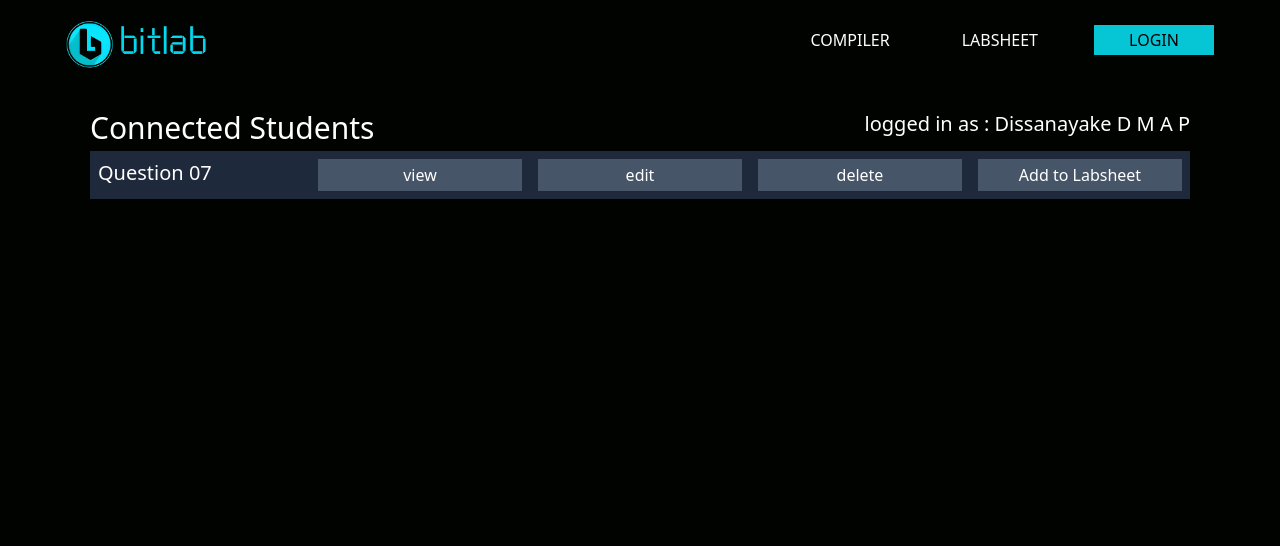
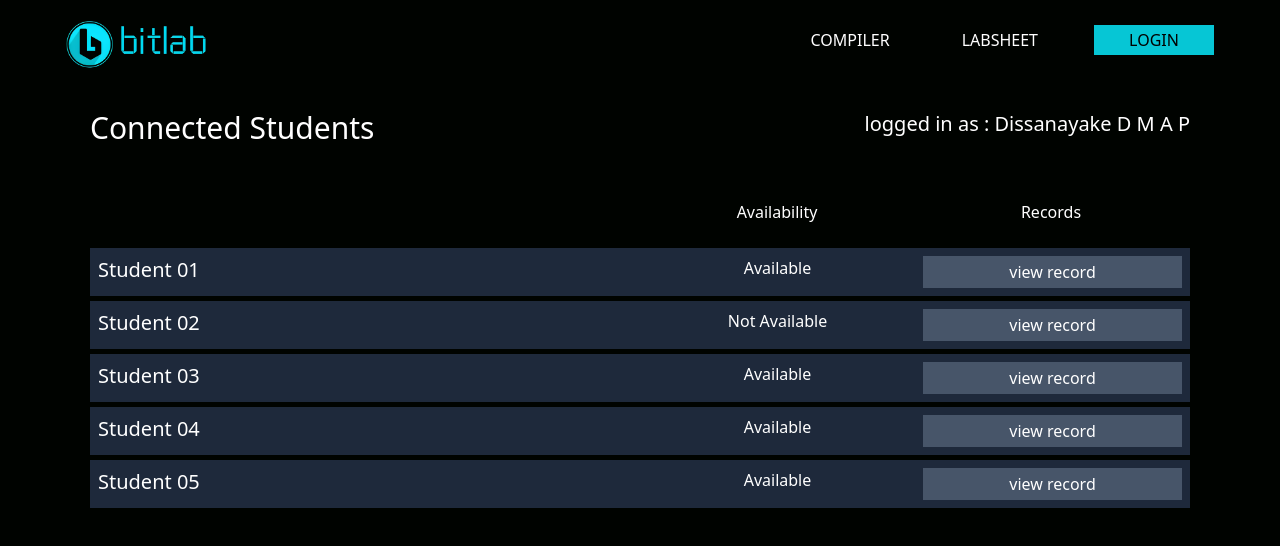
Before and after one commit to AnjanaPrabhath/BitLab, a React (Create React App) app in the folder frontend/: page /admin/student_details in a window 1280 px wide. Shown: the top 546 px of the page. Built offline with nearby package versions, Linux system fonts and the light colour scheme.

Commit message:
admin dashboard add question testarea

```diff
--- a/frontend/src/Pages/AJ/AddQuestion.jsx
+++ b/frontend/src/Pages/AJ/AddQuestion.jsx
@@ -31,7 +31,7 @@ const AddQuestion = () => {
 
               <p className='py-3 '>Question Description </p>
               <div>
-                  <input type='text'
+                  <textarea
                   className='bg-[#1f1f1f] placeholder-slate-400 text-[#d0d0d0]  rounded-md px-2 py-2 mt-1 mb-2 border-blue-400 w-full h-[200px]'
                   />
               </div>
--- a/frontend/src/Pages/StudentDetails.jsx
+++ b/frontend/src/Pages/StudentDetails.jsx
@@ -17,21 +17,71 @@ const StudentDetails = () => {
             </h3>
         </div>
 
-        <div className='max-w-[1100px] justify-between mx-auto mt-[50px]py-2 px-2 text-white grid grid-cols-4 gap-4 '>
+        <div className='max-w-[1100px] justify-between mx-auto mt-[50px]py-2 px-[10px] py-1 mt-[50px] mb-[20px] text-white grid grid-cols-4 gap-4 '>
           <div></div>
           <div></div>
-          <div></div>
-          <div></div>
+          <div className='text-center'>Availability</div>
+          <div className='text-center'>Records</div>
         </div>
-        <div className='max-w-[1100px] justify-between mx-auto mt-[5px] bg-slate-800 py-2 px-2 text-white grid grid-cols-5 gap-4 '>
+
+        {/* student 01 */}
+        <div className='max-w-[1100px] justify-between mx-auto mt-[5px] bg-slate-800 py-2 px-2 text-white grid grid-cols-4 gap-4 '>
                 <Link>
-                <h2 className='flex flex-col font-normal text-xl'>Question 07 </h2>
+                <h2 className='flex flex-col font-normal text-xl'>Student 01 </h2>
                 </Link>
 
-                <button className='bg-slate-600 cursor-pointer hover:scale-105 duration-500 px-[10px] py-1'>view</button>
-                <button className='bg-slate-600 cursor-pointer hover:scale-105 duration-500 px-[10px] py-1'>edit</button>
-                <button className='bg-slate-600 cursor-pointer hover:scale-105 duration-500 px-[10px] py-1'>delete</button>
-                <button className='bg-slate-600 cursor-pointer  hover:bg-[#06C6D5] hover:text-black duration-500 px-[10px] py-1'>Add to Labsheet</button>
+                <div></div>
+                <div className='text-center'>Available</div>
+                <button className='bg-slate-600 cursor-pointer hover:scale-105 duration-500 px-[10px] py-1'>view record</button>
+
+        </div>
+
+        {/* student 02 */}
+        <div className='max-w-[1100px] justify-between mx-auto mt-[5px] bg-slate-800 py-2 px-2 text-white grid grid-cols-4 gap-4 '>
+                <Link>
+                <h2 className='flex flex-col font-normal text-xl'>Student 02 </h2>
+                </Link>
+
+                <div></div>
+                <div className='text-center'>Not Available</div>
+                <button className='bg-slate-600 cursor-pointer hover:scale-105 duration-500 px-[10px] py-1'>view record</button>
+
+        </div>
+
+        {/* student 03 */}
+        <div className='max-w-[1100px] justify-between mx-auto mt-[5px] bg-slate-800 py-2 px-2 text-white grid grid-cols-4 gap-4 '>
+                <Link>
+                <h2 className='flex flex-col font-normal text-xl'>Student 03 </h2>
+                </Link>
+
+                <div></div>
+                <div className='text-center'>Available</div>
+                <button className='bg-slate-600 cursor-pointer hover:scale-105 duration-500 px-[10px] py-1'>view record</button>
+
+        </div>
+
+        {/* student 04 */}
+        <div className='max-w-[1100px] justify-between mx-auto mt-[5px] bg-slate-800 py-2 px-2 text-white grid grid-cols-4 gap-4 '>
+                <Link>
+                <h2 className='flex flex-col font-normal text-xl'>Student 04 </h2>
+                </Link>
+
+                <div></div>
+                <div className='text-center'>Available</div>
+                <button className='bg-slate-600 cursor-pointer hover:scale-105 duration-500 px-[10px] py-1'>view record</button>
+
+        </div>
+
+        {/* student 05 */}
+        <div className='max-w-[1100px] justify-between mx-auto mt-[5px] bg-slate-800 py-2 px-2 text-white grid grid-cols-4 gap-4 '>
+                <Link>
+                <h2 className='flex flex-col font-normal text-xl'>Student 05 </h2>
+                </Link>
+
+                <div></div>
+                <div className='text-center'>Available</div>
+                <button className='bg-slate-600 cursor-pointer hover:scale-105 duration-500 px-[10px] py-1'>view record</button>
+
         </div>
     </div>
   )
```
